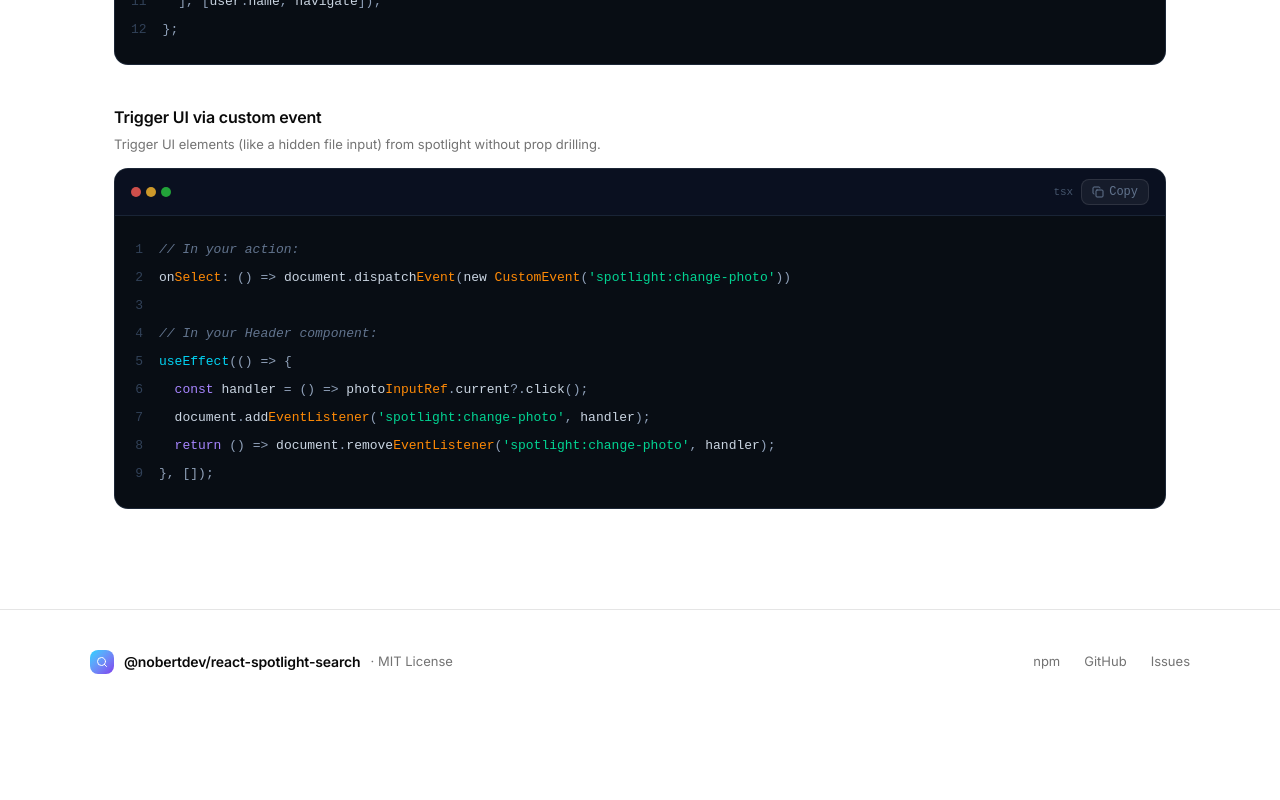
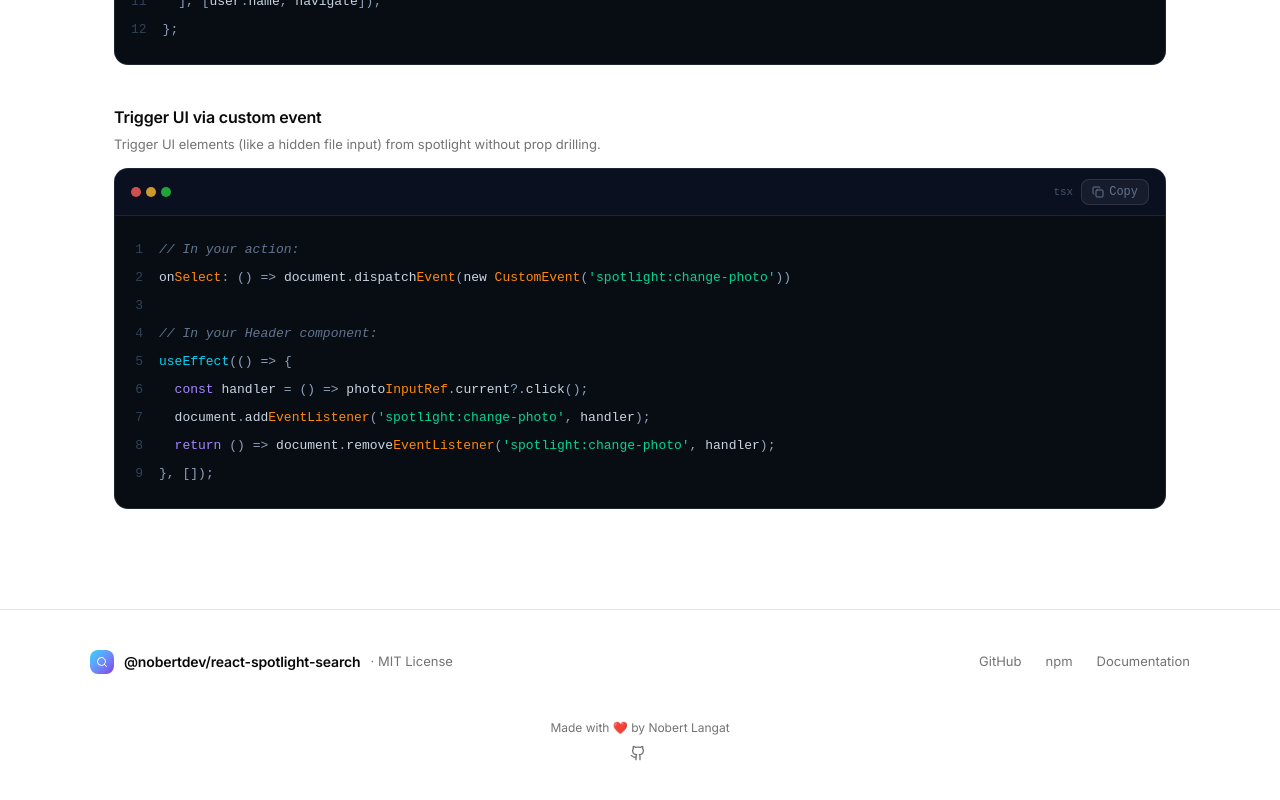
Before and after one commit to NOBERT167/react-spotlight-search-demo, a React (Vite) app: page / in a window 1280 px wide. Shown: the part 6208-7008 px from the top of the page. Before the commit the page ends 6922 px from the top, so only its background shows below. Built offline with nearby package versions, Linux system fonts and the light colour scheme.

Commit message:
feat: add links git npm and documentation on footer

```diff
--- a/src/components/Footer.tsx
+++ b/src/components/Footer.tsx
@@ -1,4 +1,6 @@
 import Icon from "@/components/icons";
+import { Links } from "@/data/content";
+import { Github } from "lucide-react";
 
 export function Footer() {
   return (
@@ -17,17 +19,40 @@ export function Footer() {
         </div>
 
         <div className="flex gap-6">
-          {["npm", "GitHub", "Issues"].map((l) => (
+          {Links.map((link) => (
             <a
-              key={l}
-              href="#"
+              key={link.href}
+              href={link.href}
               className="text-[13px] text-muted-foreground hover:text-foreground transition-colors no-underline"
+              target="_blank"
+              rel="noopener noreferrer"
             >
-              {l}
+              {link.label}
             </a>
           ))}
         </div>
       </div>
+      <div className="text-center mt-10">
+        <span className="text-xs text-muted-foreground">
+          Made with ❤️ by{" "}
+          <a
+            href="https://nobertdev.vercel.app/"
+            className="hover:text-foreground transition-colors"
+          >
+            Nobert Langat
+          </a>
+        </span>
+      </div>
+      <div className="text-center">
+        <span className="text-xs text-muted-foreground">
+          <a
+            href="https://github.com/NOBERT167"
+            className="hover:text-foreground transition-colors"
+          >
+            <Github className="inline-block w-4 h-4 mr-1" />
+          </a>
+        </span>
+      </div>
     </footer>
   );
 }
--- a/src/data/content.ts
+++ b/src/data/content.ts
@@ -188,3 +188,18 @@ export const KEYBOARD_SHORTCUTS = [
   ["Enter", "Select highlighted action"],
   ["Escape", "Close spotlight"],
 ] as const;
+
+export const Links = [
+  {
+    label: "GitHub",
+    href: "https://github.com/NOBERT167/react-spotlight-search",
+  },
+  {
+    label: "npm",
+    href: "https://www.npmjs.com/package/@nobertdev/react-spotlight-search",
+  },
+  {
+    label: "Documentation",
+    href: "https://github.com/NOBERT167/react-spotlight-search#readme",
+  },
+];
```
